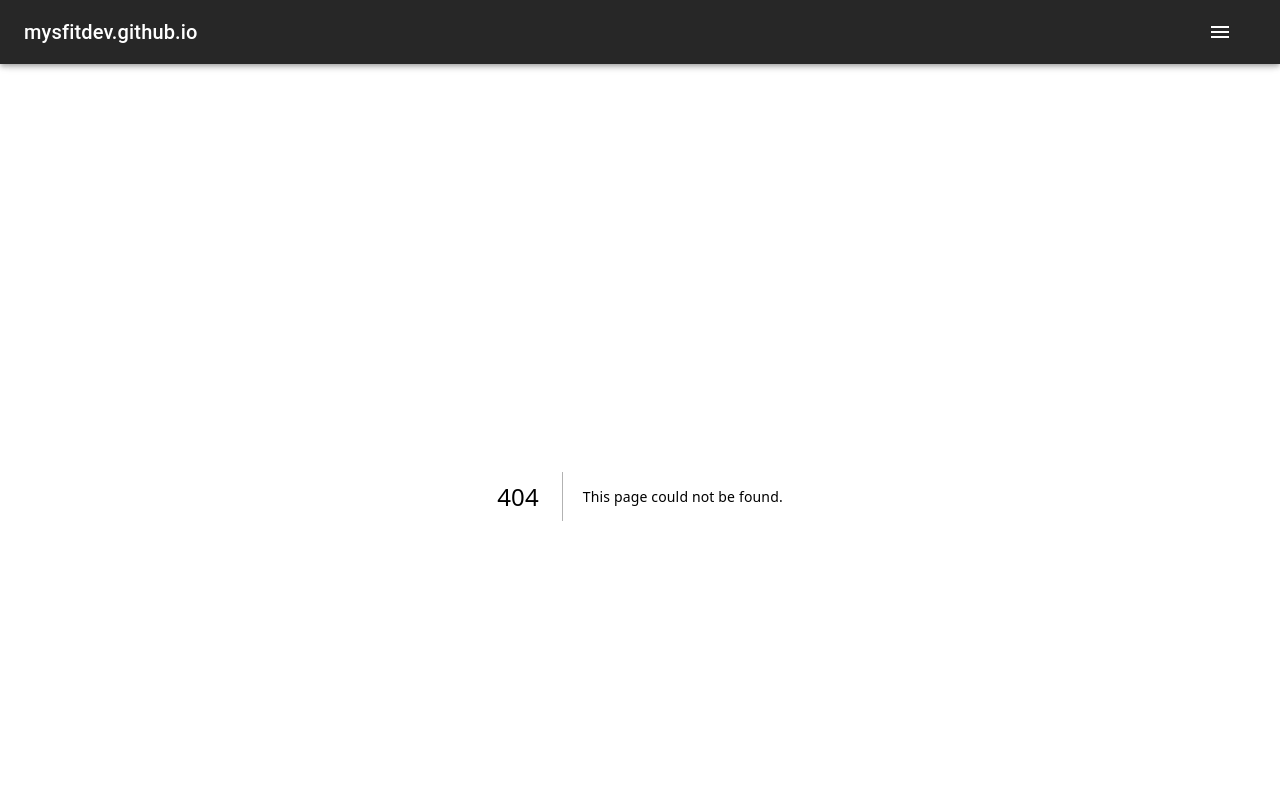
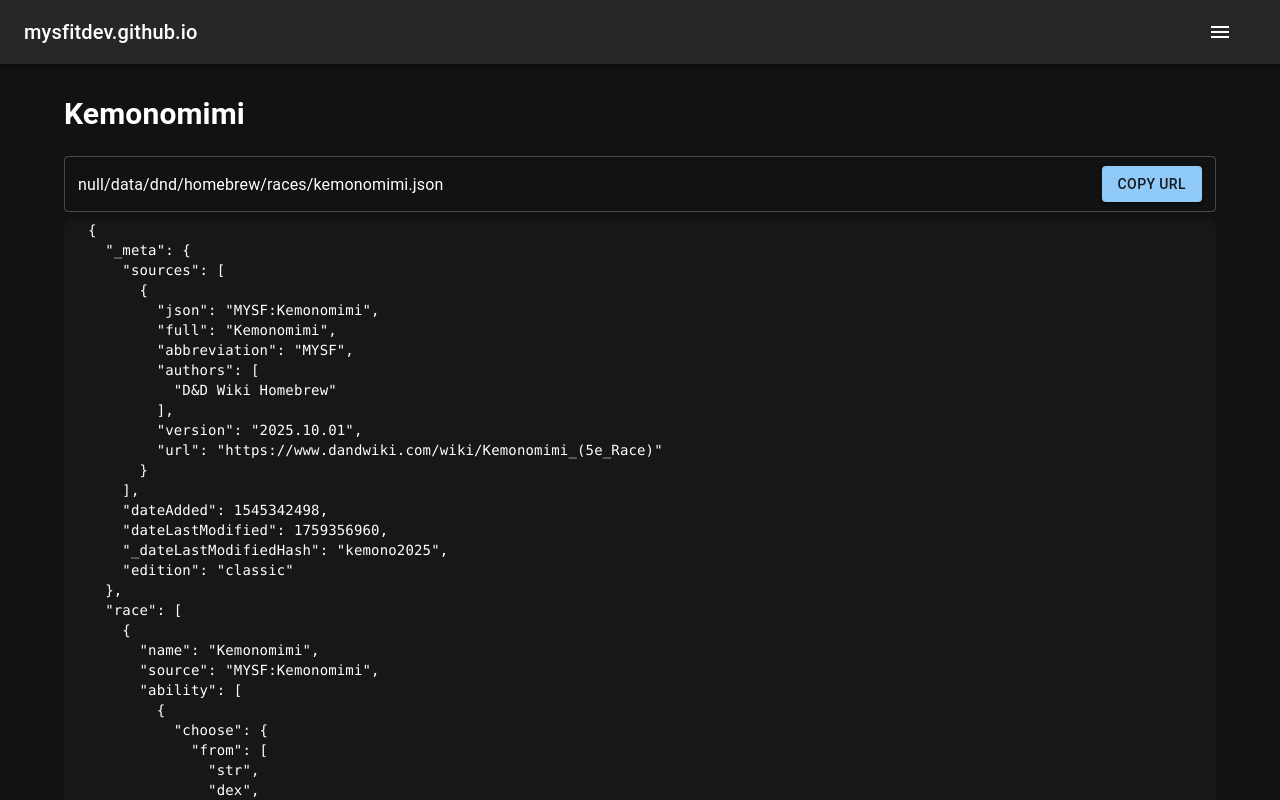
Before and after one commit to MysfitDev/mysfitdev.github.io, a Next.js app: page /races/kemonomimi in a window 1280 px wide. Before the commit this address had no page. Shown: the top 800 px of the page. Built offline with nearby package versions, Linux system fonts and the light colour scheme.

Commit message:
Add Kemonomimi

```diff
--- /dev/null
+++ b/app/races/kemonomimi/page.tsx
@@ -0,0 +1,8 @@
+'use client';
+
+import RacePageJsonRenderer from '@/components/RacePageJsonRenderer';
+import React from 'react';
+
+export default function RacePage() {
+  return <RacePageJsonRenderer title="Kemonomimi" race="kemonomimi" />;
+}
--- a/app/races/page.tsx
+++ b/app/races/page.tsx
@@ -48,6 +48,10 @@ export default function RacePage() {
       name: 'Robot',
       pathName: 'robot',
     },
+    {
+      name: 'Kemonomimi',
+      pathName: 'kemonomimi',
+    },
   ];
 
   return (
--- /dev/null
+++ b/public/data/dnd/homebrew/races/kemonomimi.json
@@ -0,0 +1,230 @@
+{
+  "_meta": {
+    "sources": [
+      {
+        "json": "MYSF:Kemonomimi",
+        "full": "Kemonomimi",
+        "abbreviation": "MYSF",
+        "authors": ["D&D Wiki Homebrew"],
+        "version": "2025.10.01",
+        "url": "https://www.dandwiki.com/wiki/Kemonomimi_(5e_Race)"
+      }
+    ],
+    "dateAdded": 1545342498,
+    "dateLastModified": 1759356960,
+    "_dateLastModifiedHash": "kemono2025",
+    "edition": "classic"
+  },
+  "race": [
+    {
+      "name": "Kemonomimi",
+      "source": "MYSF:Kemonomimi",
+      "ability": [
+        {
+          "choose": {
+            "from": ["str", "dex", "con", "int", "wis", "cha"],
+            "amount": 2
+          }
+        }
+      ],
+      "speed": {
+        "walk": 30
+      },
+      "size": ["M"],
+      "traitTags": [
+        "Subrace Required",
+        "Darkvision",
+        "Skill Proficiency",
+        "Natural Weapons",
+        "Flight (some subraces)"
+      ],
+      "entries": [
+        "Kemonomimi are humanoids with animal-like features such as ears, tails, wings, or horns. Their appearance varies widely depending on their subrace.",
+        {
+          "name": "Age",
+          "entries": [
+            "Kemonomimi reach adulthood in their late teens and live less than a century, similar to humans."
+          ],
+          "type": "entries"
+        },
+        {
+          "name": "Alignment",
+          "entries": [
+            "Kemonomimi tend toward no particular alignment. The best and worst are found among them."
+          ],
+          "type": "entries"
+        },
+        {
+          "name": "Size",
+          "entries": [
+            "Kemonomimi vary in height from just under 5 feet to well over 6 feet tall. Your size is Medium."
+          ],
+          "type": "entries"
+        },
+        {
+          "name": "Languages",
+          "entries": [
+            "You can speak, read, and write Common and one extra language of your choice."
+          ],
+          "type": "entries"
+        }
+      ],
+      "languageProficiencies": [
+        {
+          "common": true,
+          "choose": {
+            "from": ["elvish", "sylvan", "draconic", "auran", "aquan", "any"],
+            "count": 1
+          }
+        }
+      ],
+      "subraces": [
+        {
+          "name": "Cat-Eared",
+          "ability": [{ "dex": 2 }],
+          "entries": [
+            {
+              "name": "Cat Burglar",
+              "entries": ["You are proficient in the Stealth skill."]
+            },
+            {
+              "name": "Darkvision",
+              "entries": [
+                "You can see in dim light within 60 feet as if it were bright light, and in darkness as if it were dim light."
+              ]
+            },
+            {
+              "name": "Hunter",
+              "entries": [
+                "You can cast the hunter's mark spell once per long rest."
+              ]
+            },
+            {
+              "name": "Naturally Graceful",
+              "entries": ["You have resistance to fall damage."]
+            }
+          ],
+          "skillProficiencies": [{ "stealth": true }],
+          "additionalSpells": [
+            {
+              "innate": {
+                "1": ["hunter's mark"]
+              },
+              "rest": "long",
+              "ability": "dex"
+            }
+          ],
+          "overwrite": {
+            "ability": true
+          }
+        },
+        {
+          "name": "Dog-Eared",
+          "ability": [{ "cha": 2 }],
+          "entries": [
+            {
+              "name": "Alpha Dog",
+              "entries": [
+                "You know the guidance cantrip and can cast heroism once per long rest."
+              ]
+            },
+            {
+              "name": "Keen Senses",
+              "entries": ["You are proficient in the Perception skill."]
+            },
+            {
+              "name": "Puppy Dog Eyes",
+              "entries": ["You are proficient in the Persuasion skill."]
+            }
+          ],
+          "skillProficiencies": [
+            { "perception": true },
+            { "persuasion": true }
+          ],
+          "additionalSpells": [
+            {
+              "innate": {
+                "0": ["guidance"],
+                "1": ["heroism"]
+              },
+              "rest": "long",
+              "ability": "cha"
+            }
+          ],
+          "overwrite": {
+            "ability": true
+          }
+        },
+        {
+          "name": "Bird-Eared",
+          "ability": [{ "dex": 2 }],
+          "entries": [
+            {
+              "name": "Bird Wings",
+              "entries": [
+                "You have a flying speed of 30 feet. You must move at least half your speed each turn or fall."
+              ]
+            },
+            {
+              "name": "Keen Sight",
+              "entries": ["You are proficient in the Perception skill."]
+            }
+          ],
+          "skillProficiencies": [{ "perception": true }],
+          "speed": {
+            "fly": 30
+          },
+          "overwrite": {
+            "ability": true
+          }
+        },
+        {
+          "name": "Fox-Eared",
+          "ability": [{ "cha": 2 }],
+          "entries": [
+            {
+              "name": "Darkvision",
+              "entries": [
+                "You can see in dim light within 60 feet as if it were bright light, and in darkness as if it were dim light."
+              ]
+            },
+            {
+              "name": "Fox Cunning",
+              "entries": [
+                "You have advantage on all Intelligence, Wisdom, and Charisma saving throws against magic."
+              ]
+            },
+            {
+              "name": "Foxy",
+              "entries": [
+                "Once per long rest, you can grant yourself advantage on a Charisma-based skill check."
+              ]
+            }
+          ],
+          "overwrite": {
+            "ability": true
+          }
+        }
+      ],
+      "fluff": {
+        "entries": [
+          "Kemonomimi are humanoids with animal traits, often ears and tails. Once divided by civil war, they now live in peace and integrate into other societies. They refer to others as 'Friends' in honor of the clan that ended their conflict.",
+          {
+            "name": "Names",
+            "entries": [
+              "**Male:** Norio, Boris, Ritsuka, Kyou, Ikuto, Toby",
+              "**Female:** Eris, Kiriya, Holo, Himari, Ai, Hanekawa"
+            ]
+          },
+          {
+            "name": "Random Height and Weight",
+            "entries": [
+              "Base Height: 4'8\" + 2d10 in.",
+              "Base Weight: 110 lb. × (2d4)"
+            ]
+          }
+        ]
+      }
+    }
+  ]
+}
```
Also changed, not shown: public/data/dnd/homebrew/races/kumiho.json (+8 -33 lines).
